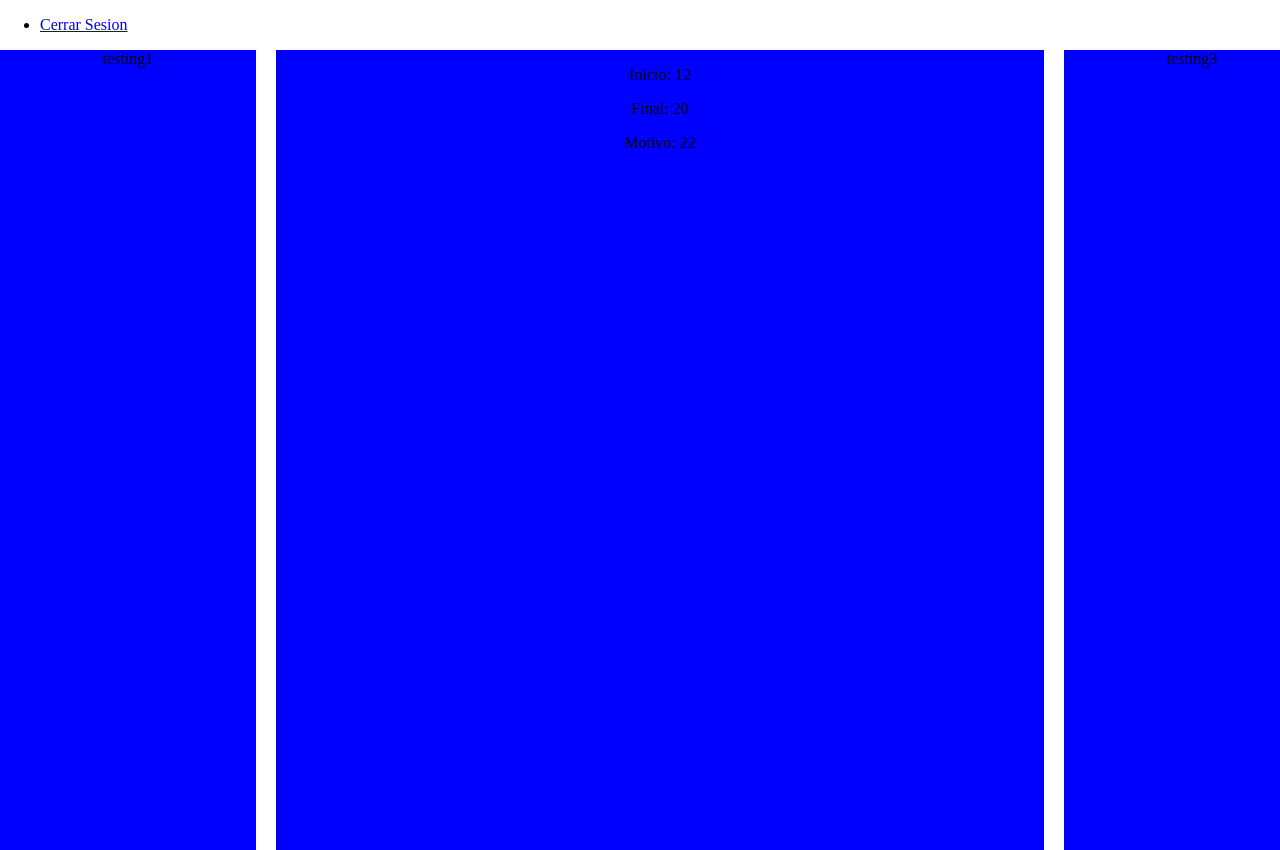
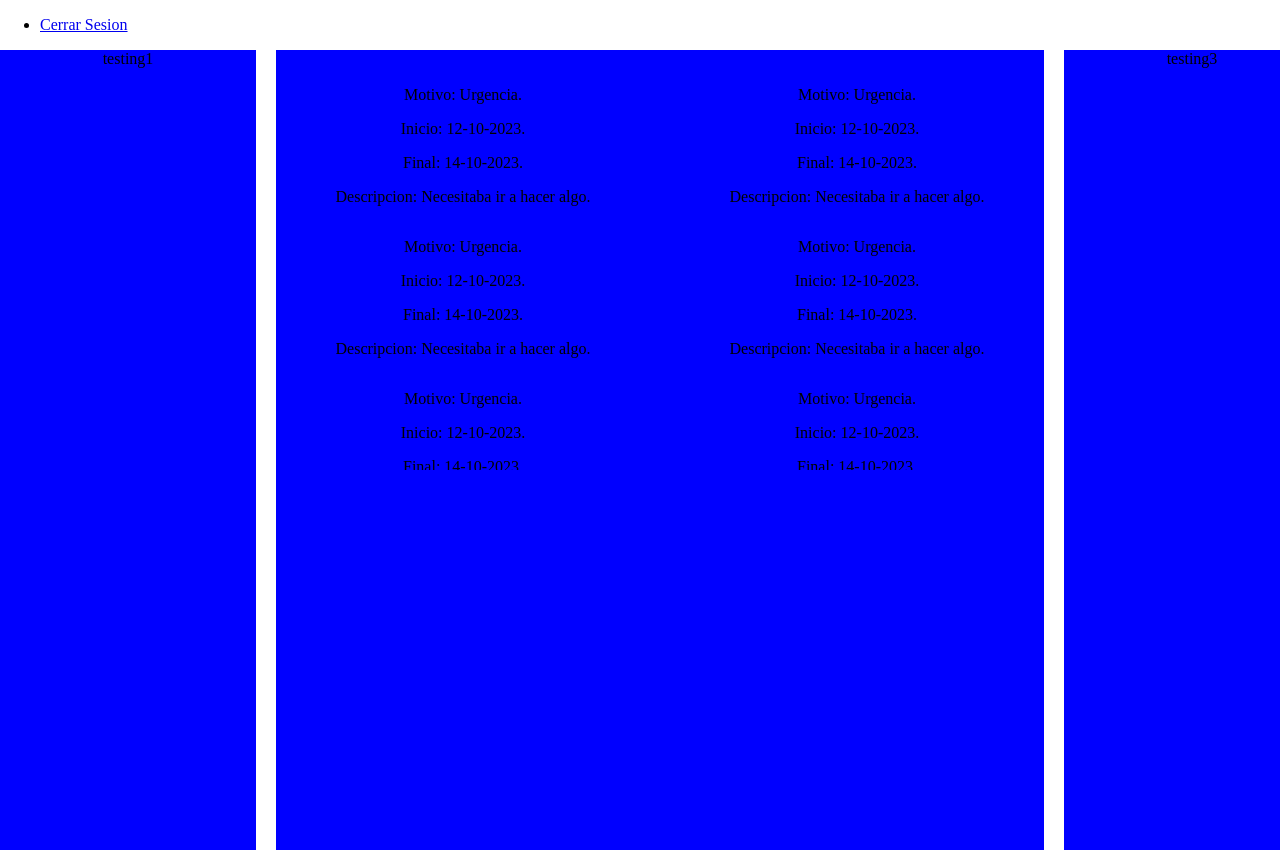
Before and after one commit to AdanSaavedra/proyecto-web, a React (Vite) app: page /home in a window 1280 px wide. Shown: the top 850 px of the page. Built offline with nearby package versions, Linux system fonts and the light colour scheme.

Commit message:
cards agregadas, y mecanismo para que se generen automáticamente

```diff
--- a/package.json
+++ b/package.json
@@ -10,6 +10,7 @@
     "preview": "vite preview"
   },
   "dependencies": {
+    "prop-types": "^15.8.1",
     "react": "^18.2.0",
     "react-dom": "^18.2.0",
     "react-router-dom": "^6.17.0"
@@ -22,6 +23,6 @@
     "eslint-plugin-react": "^7.32.2",
     "eslint-plugin-react-hooks": "^4.6.0",
     "eslint-plugin-react-refresh": "^0.4.3",
-    "vite": "^4.4.5"
+    "vite": "^4.5.0"
   }
 }
--- a/src/Components/Card/index.jsx
+++ b/src/Components/Card/index.jsx
@@ -1,14 +1,27 @@
-import "./card.css"
-const Card = ( {cosas}) => {
-    return (
-        <div className="card">
+import PropTypes from "prop-types"; // Import prop-types
 
-            <p>Inicio: {cosas[0]}</p>
-            <p>Final: {cosas[1]}</p>
-            <p>Motivo: {cosas[2]}</p>
-            {/* <div>{children.motivos[0].status}</div> */}
-        </div>
-    );
+import "./card.css";
+
+const Card = ({ cosas }) => {
+  const { inicio, final, descripcion, motivo} = cosas;
+
+  return (
+    <div className="card">
+        <p>Motivo: {descripcion}</p>
+        <p>Inicio: {inicio}</p>
+        <p>Final:  {final}</p>
+        <p>Descripcion: {motivo}</p>
+    </div>
+  );
 }
 
- export default Card;
+Card.propTypes = {
+  cosas: PropTypes.shape({
+    inicio: PropTypes.string.isRequired,
+    final: PropTypes.string.isRequired,
+    descripcion: PropTypes.string.isRequired,
+    motivo: PropTypes.string.isRequired,
+  }).isRequired,
+};
+
+export default Card;
--- /dev/null
+++ b/src/Pages/Home/home.css
@@ -0,0 +1,12 @@
+#contenedor-cards {
+    display: flex;
+    flex-wrap: wrap;
+    margin-top: 20px;
+    justify-content: space-between;
+    overflow-y: scroll;
+    height: 400px;
+}
+
+.card{
+    width: calc((100% / 2) - 10px);
+}
--- a/src/Pages/Home/index.jsx
+++ b/src/Pages/Home/index.jsx
@@ -1,20 +1,72 @@
-import { useState } from "react";
 import Navbar from "../../Components/Navbar";
 import Layout from "../../Components/Layout";
 import Card from "../../Components/Card";
+import "./home.css";
 
 const Home = () => {
-  const [cosas, setCosas] = useState(["12", '20', '22'])//info de las cards.
 
-  const updateCosas = (value) => {
-    setCosas()
-  };
-
-  async function getCards() {
-    const response = await fetch("http://localhost:3001/cards");
-    const data = await response.json();
-    console.log(data);
-  }
+  const data = [
+    {
+      inicio: "12-10-2023.",
+      final: "14-10-2023.",
+      descripcion: "Urgencia.",
+      motivo: "Necesitaba ir a hacer algo.",
+    },
+    {
+      inicio: "12-10-2023.",
+      final: "14-10-2023.",
+      descripcion: "Urgencia.",
+      motivo: "Necesitaba ir a hacer algo.",
+    },
+    {
+      inicio: "12-10-2023.",
+      final: "14-10-2023.",
+      descripcion: "Urgencia.",
+      motivo: "Necesitaba ir a hacer algo.",
+    },
+    {
+      inicio: "12-10-2023.",
+      final: "14-10-2023.",
+      descripcion: "Urgencia.",
+      motivo: "Necesitaba ir a hacer algo.",
+    },
+    {
+      inicio: "12-10-2023.",
+      final: "14-10-2023.",
+      descripcion: "Urgencia.",
+      motivo: "Necesitaba ir a hacer algo.",
+    },
+    {
+      inicio: "12-10-2023.",
+      final: "14-10-2023.",
+      descripcion: "Urgencia.",
+      motivo: "Necesitaba ir a hacer algo.",
+    },
+    {
+      inicio: "12-10-2023.",
+      final: "14-10-2023.",
+      descripcion: "Urgencia.",
+      motivo: "Necesitaba ir a hacer algo.",
+    },
+    {
+      inicio: "12-10-2023.",
+      final: "14-10-2023.",
+      descripcion: "Urgencia.",
+      motivo: "Necesitaba ir a hacer algo.",
+    },
+    {
+      inicio: "12-10-2023.",
+      final: "14-10-2023.",
+      descripcion: "Urgencia.",
+      motivo: "Necesitaba ir a hacer algo."
+    },
+    {
+      inicio: "12-10-2023.",
+      final: "14-10-2023.",
+      descripcion: "Urgencia.",
+      motivo: "Necesitaba ir a hacer algo."
+    }
+  ];
 
   return (
     <>
@@ -22,7 +74,12 @@ const Home = () => {
       <Layout>
         <div>testing1</div>
         <div>
-          <Card cosas={cosas}/>
+          <div id="contenedor-cards">
+            {data.map((item, index) => (
+              <Card key={index} cosas={item} />
+              ))
+            }
+          </div>
         </div>
         <div>testing3</div>
       </Layout>
```
Also changed, not shown: 1 other file (tests, documents, lock files or other folders).
